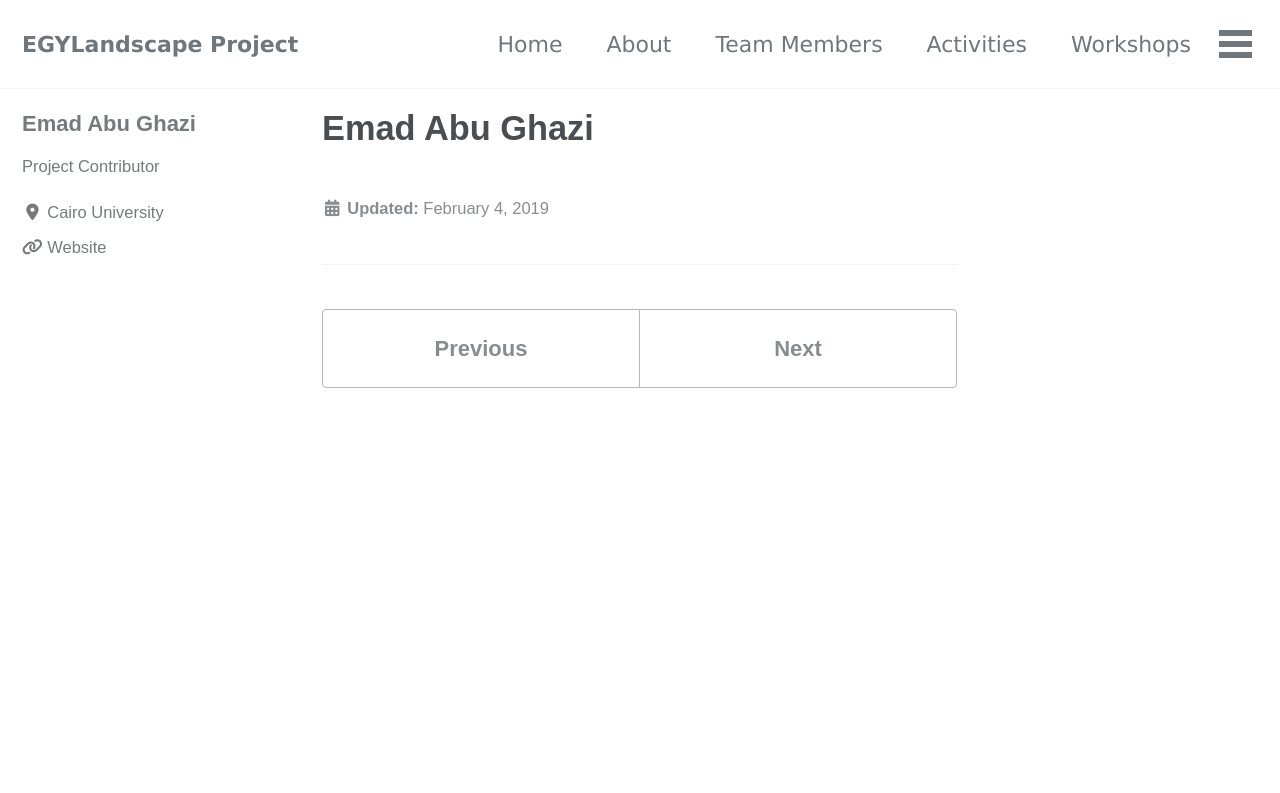
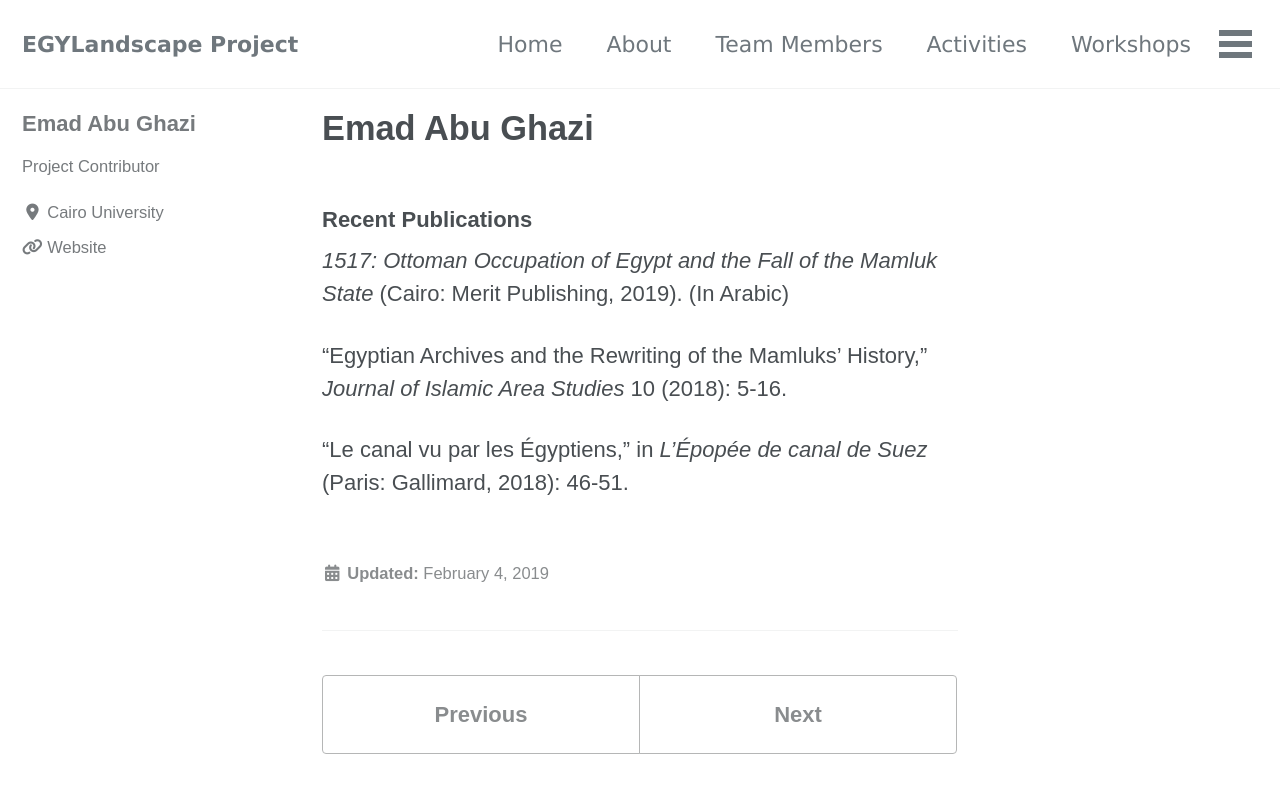
Before and after one commit to mhshaaban/egylandscapeproject.github.io, a Jekyll site: the page built from _members/EmadAbuGhazi.md, in a window 1280 px wide and 900 px high. Shown: the top 793 px of the window. Built offline with Jekyll 4.4.1, drawn with Linux system fonts in a browser that asks for light colours; cached includes are drawn as plain includes; nearby versions of some CDN libraries; some web fonts are replaced.

Commit message:
Update EmadAbuGhazi.md

```diff
--- a/_members/EmadAbuGhazi.md
+++ b/_members/EmadAbuGhazi.md
@@ -8,3 +8,11 @@ toc: false
 toc_sticky: false
 layout: single
 ---
+
+### Recent Publications
+
+*1517: Ottoman Occupation of Egypt and the Fall of the Mamluk State* (Cairo: Merit Publishing, 2019). (In Arabic)
+
+"Egyptian Archives and the Rewriting of the Mamluks' History," *Journal of Islamic Area Studies* 10 (2018): 5-16.
+
+"Le canal vu par les Égyptiens," in *L'Épopée de canal de Suez* (Paris: Gallimard, 2018): 46-51.
```
